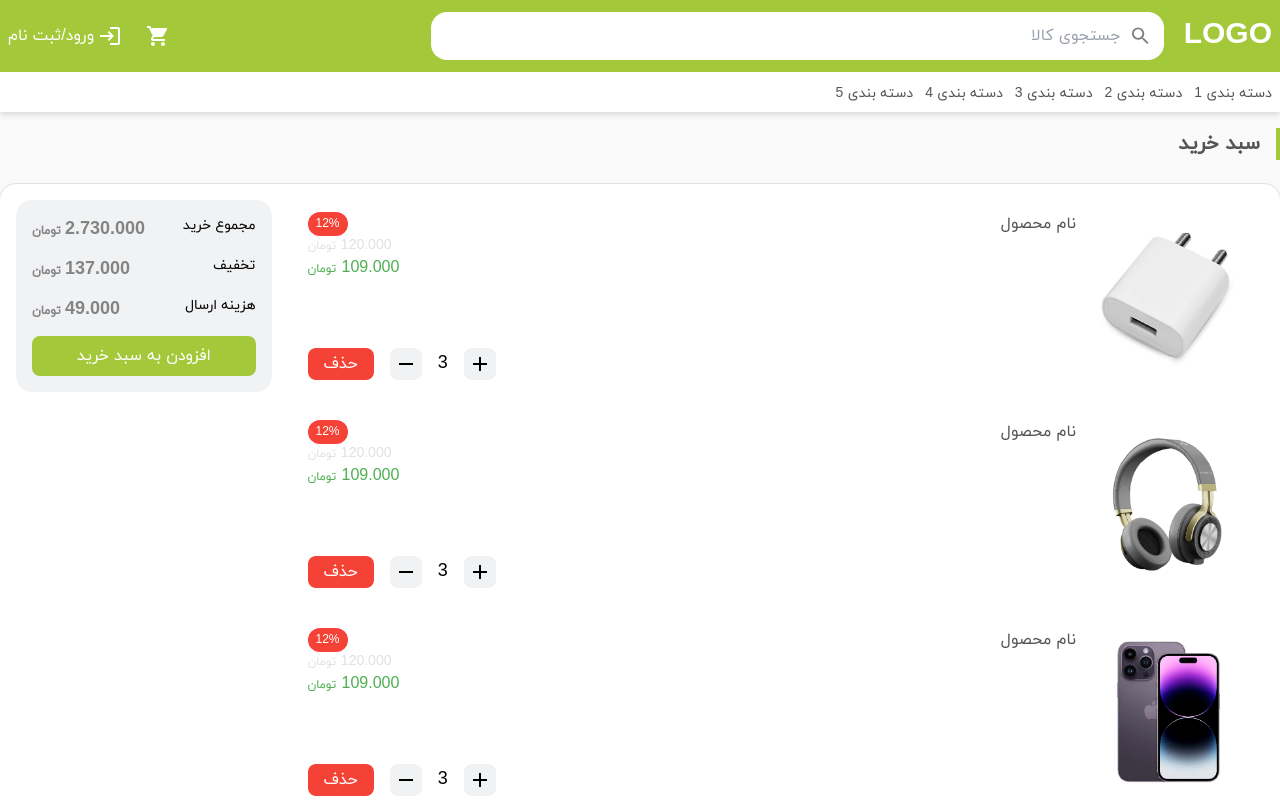
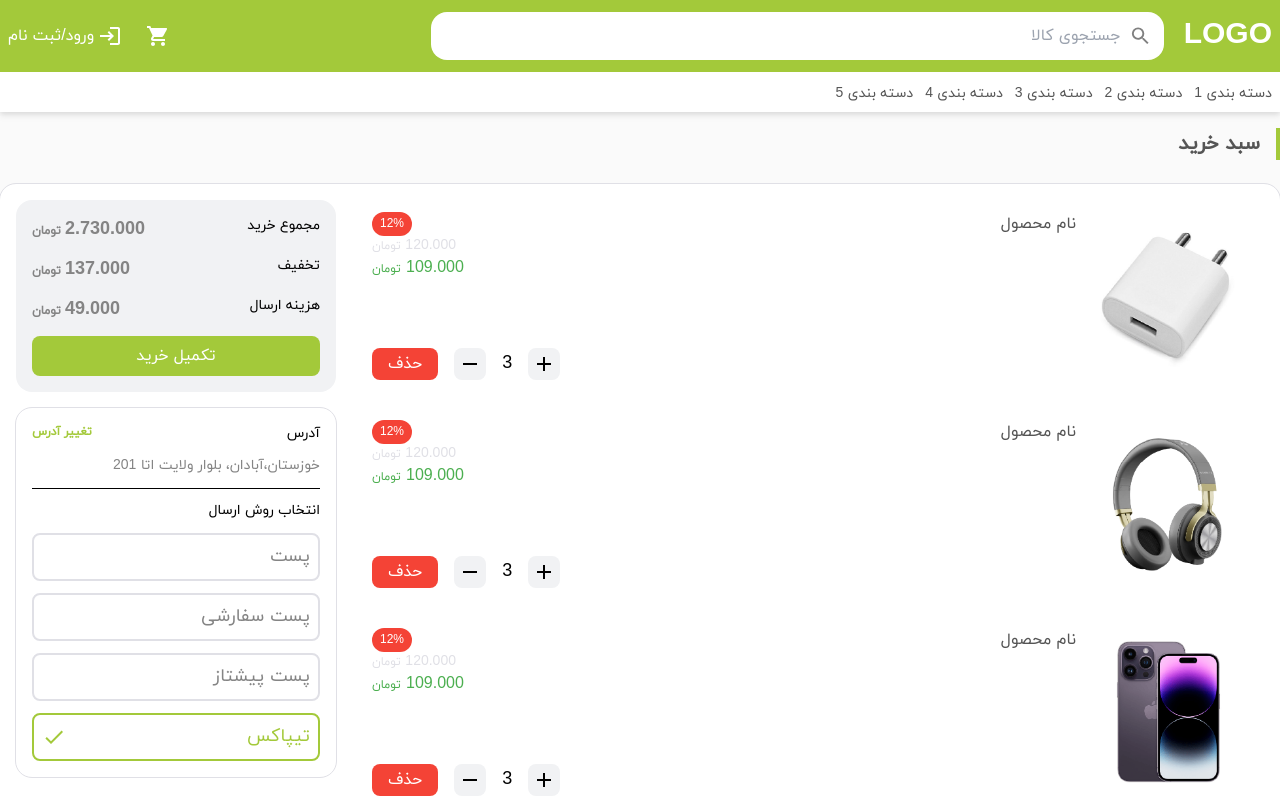
Before and after one commit to sham-h93/e-commerce, a Next.js app: page /cart in a window 1280 px wide. Shown: the top 800 px of the page. Built offline with nearby package versions, Linux system fonts and the light colour scheme.

Commit message:
art deleivery method section

```diff
--- a/src/app/cart/page.tsx
+++ b/src/app/cart/page.tsx
@@ -6,6 +6,7 @@ import charger from "./../../../public/images/charger.png";
 import headphone from "./../../../public/images/headphone.png";
 import iphone from "./../../../public/images/iphone.png";
 import CartTotal from "@/components/cartTotal";
+import CartDeliverySection from "@/components/cartDeliverySection";
 
 const list = [
   {
@@ -41,7 +42,10 @@ export default function Cart() {
       <Title text="سبد خرید" />
       <div className="relative flex flex-row gap-6 lg:p-4  rounded-2xl outline outline-1 outline-grey-color bg-white-color ">
         <CartItems products={list} />
-        <CartTotal />
+        <div className="flex flex-col gap-4">
+          <CartTotal />
+          <CartDeliverySection />
+        </div>
       </div>
     </main>
   );
--- /dev/null
+++ b/src/components/cartDeliverySection.tsx
@@ -0,0 +1,95 @@
+import Link from "next/link";
+import { MdCheck } from "react-icons/md";
+import "./../../styles/cartDeliverySection.css";
+
+const CartDeliverySection = () => {
+  return (
+    <div className="w-full z-10 rounded-t-2xl lg:rounded-2xl outline outline-1 outline-grey-color flex flex-row lg:flex-col p-4 gap-3">
+      <div className="flex flex-row justify-between gap-2">
+        <p className="text-sm"> آدرس</p>
+        <Link href={"/"} className="text-xs font-bold  text-primary-color">
+          تغییر آدرس
+        </Link>
+      </div>
+      <p className="text-sm text-text-grey-color">
+        خوزستان،آبادان، بلوار ولایت اتا 201
+      </p>
+      <hr />
+      <p className="text-sm"> انتخاب روش ارسال</p>
+      <input
+        type="radio"
+        id="post"
+        name="delivery-method"
+        value=""
+        className="hidden peer"
+        required
+        checked
+      />
+      <label
+        htmlFor="post"
+        className="inline-flex items-center justify-between w-full p-2 text-text-grey-color bg-white border-2 border-grey-color rounded-lg cursor-pointer checked:bg-primary-color checked:text-primary-color hover:bg-background-lght-grey-color"
+      >
+        <span className="w-full text-lg"> پست</span>
+        <div className="hidden">
+          <MdCheck size={24} />
+        </div>
+      </label>
+      <input
+        type="radio"
+        id="special-post"
+        name="delivery-method"
+        value=""
+        className="hidden peer"
+        required
+        checked
+      />
+      <label
+        htmlFor="special-post"
+        className="inline-flex items-center justify-between w-full p-2 text-text-grey-color bg-white border-2 border-grey-color rounded-lg cursor-pointer checked:bg-primary-color checked:text-primary-color hover:bg-background-lght-grey-color"
+      >
+        <span className="w-full text-lg"> پست سفارشی</span>
+        <div className="hidden">
+          <MdCheck size={24} />
+        </div>
+      </label>
+      <input
+        type="radio"
+        id="pishtaz"
+        name="delivery-method"
+        value=""
+        className="hidden peer"
+        required
+        checked
+      />
+      <label
+        htmlFor="pishtaz"
+        className="inline-flex items-center justify-between w-full p-2 text-text-grey-color bg-white border-2 border-grey-color rounded-lg cursor-pointer checked:bg-primary-color checked:text-primary-color hover:bg-background-lght-grey-color"
+      >
+        <span className="w-full text-lg"> پست پیشتاز</span>
+        <div className="hidden">
+          <MdCheck size={24} />
+        </div>
+      </label>
+      <input
+        type="radio"
+        id="tipax"
+        name="delivery-method"
+        value=""
+        className="hidden peer"
+        required
+        checked
+      />
+      <label
+        htmlFor="tipax"
+        className="inline-flex items-center justify-between w-full p-2 text-text-grey-color bg-white border-2 border-grey-color rounded-lg cursor-pointer checked:bg-primary-color checked:text-primary-color hover:bg-background-lght-grey-color"
+      >
+        <span className="w-full text-lg"> تیپاکس</span>
+        <div className="hidden">
+          <MdCheck size={24} />
+        </div>
+      </label>
+    </div>
+  );
+};
+
+export default CartDeliverySection;
--- a/src/components/cartTotal.tsx
+++ b/src/components/cartTotal.tsx
@@ -5,10 +5,10 @@ import { Color } from "./enums/enums";
 
 const CartTotal = () => {
   return (
-    <div className="w-full lg:w-80 h-full z-10 bg-background-grey-color rounded-t-2xl lg:rounded-2xl flex flex-row lg:flex-col p-4 gap-3">
+    <div className="w-full lg:w-80 z-10 bg-background-grey-color rounded-t-2xl lg:rounded-2xl flex flex-row lg:flex-col p-4 gap-3">
       <div className="flex flex-row justify-between gap-2">
         <p className="text-sm justify-between"> مجموع خرید</p>
-        <h3 className="text-lg justify-between font-bold text-text-grey-color">
+        <h3 className="text-lg font-bold text-text-grey-color">
           2.730.000<span className="text-xs ps-1">تومان</span>
         </h3>
       </div>
@@ -28,7 +28,7 @@ const CartTotal = () => {
       <Button
         width="w-full"
         color={Color.Primary}
-        text="افزودن به سبد خرید"
+        text="تکمیل خرید  "
         onClick={() => {}}
       />
     </div>
--- /dev/null
+++ b/styles/cartDeliverySection.css
@@ -0,0 +1,11 @@
+:root {
+  --primary-color: #a3c93a;
+}
+
+input:checked + label {
+  border-color: var(--primary-color);
+  color: var(--primary-color);
+}
+input:checked + label div {
+  display: block;
+}
```
